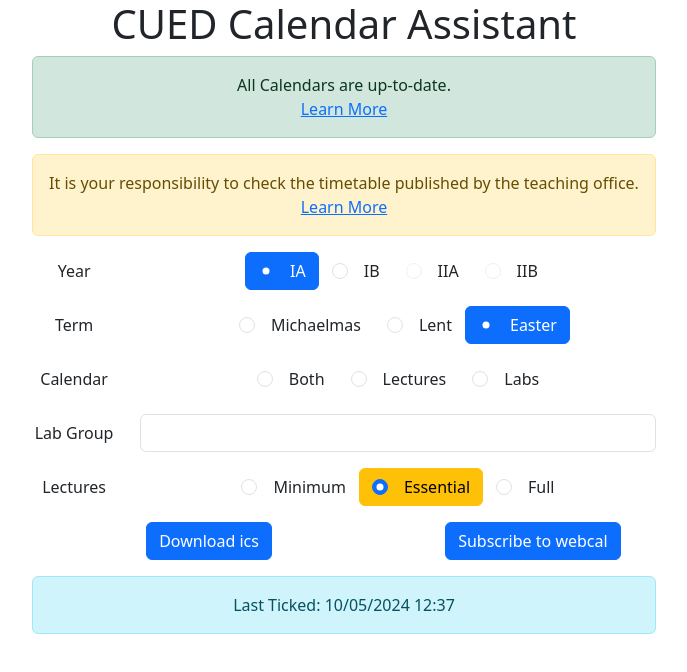
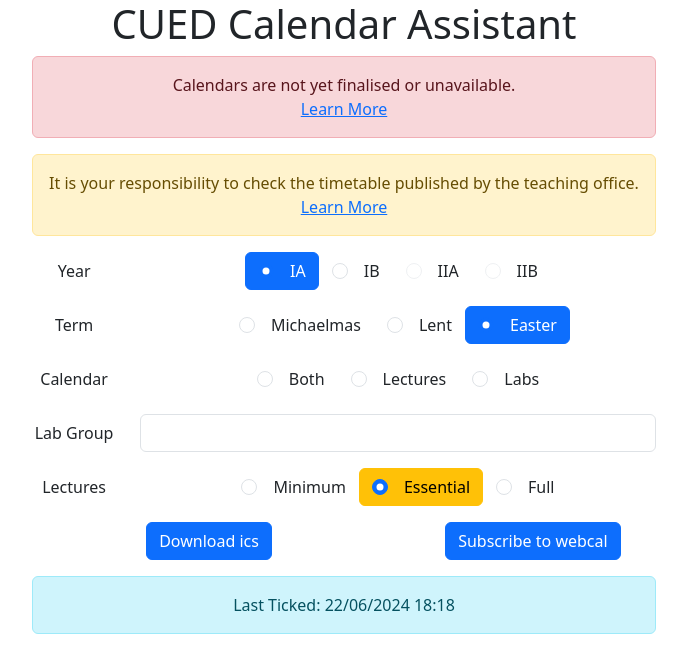
Before and after one commit to differental/cued-cal, a React (Create React App) app: page / in a window 1280 px wide. Shown: the top 672 px of the page, without its empty margins (296-983 px from the left). Built offline with nearby package versions, Linux system fonts and the light colour scheme.

Commit message:
Update Warning for Unreleased Calendars

```diff
--- a/src/App.js
+++ b/src/App.js
@@ -13,7 +13,7 @@ import { Analytics } from "@vercel/analytics/react";
 
 function App() {
 
-  const upToDate = true;
+  const upToDate = false;
 
   useEffect(() => {
     document.title = 'CUED Calendar Assistant';
@@ -74,10 +74,11 @@ function App() {
   };
 
   const up_to_date = () => {
+    const htmltext = !upToDate ? 'Official calendars usually stablise around 1-2 weeks before each term.<br/>Currently the calendars for next term are either unreleased or changing. Downloading the calendars at this point is highly recommended against.' : 'Official calendars usually stablise around 1-2 weeks before each term.<br/>The green up-to-date notice will appear if calendars remain unchanged during a 3-week period that ends after beginning of term.';
     withReactContent(Swal).fire({
-      icon: "success",
-      title: "Calendars Up-to-date",
-      html: 'Official calendars usually stablise around 1-2 weeks before each term.<br/>This up-to-date notice will appear if calendars remain unchanged during a 3-week period that ends after beginning of term.',
+      icon: !upToDate ? "error" : "success",
+      title: !upToDate ? "Calendars Not Up-to-date" : "Calendars Up-to-date",
+      html: htmltext,
       showConfirmButton: false,
       showCloseButton: true,
       showCancelButton: false
@@ -171,6 +172,12 @@ function App() {
       {upToDate && (
       <div class="alert alert-success" role="alert">
         All Calendars are up-to-date.<br/>
+        <a href="#" onClick={up_to_date}>Learn More</a>
+      </div>
+      )}
+      {!upToDate && (
+      <div class="alert alert-danger" role="alert">
+        Calendars are not yet finalised or unavailable.<br/>
         <a href="#" onClick={up_to_date}>Learn More</a>
       </div>
       )}
@@ -386,7 +393,7 @@ function App() {
         </Form.Group>
       </Form>
       <div class="alert alert-info" role="alert">
-        Last Ticked: 10/05/2024 12:37
+        Last Ticked: 22/06/2024 18:18
       </div>
       </Col></Row>
     </Container>
```
